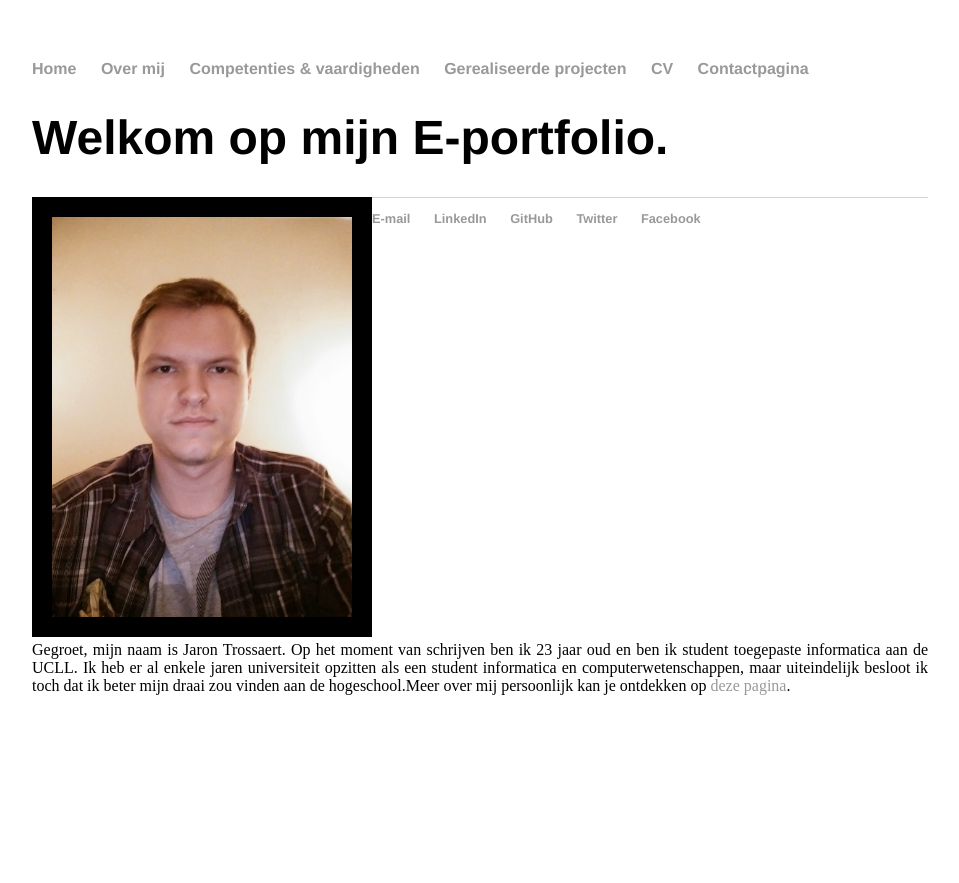
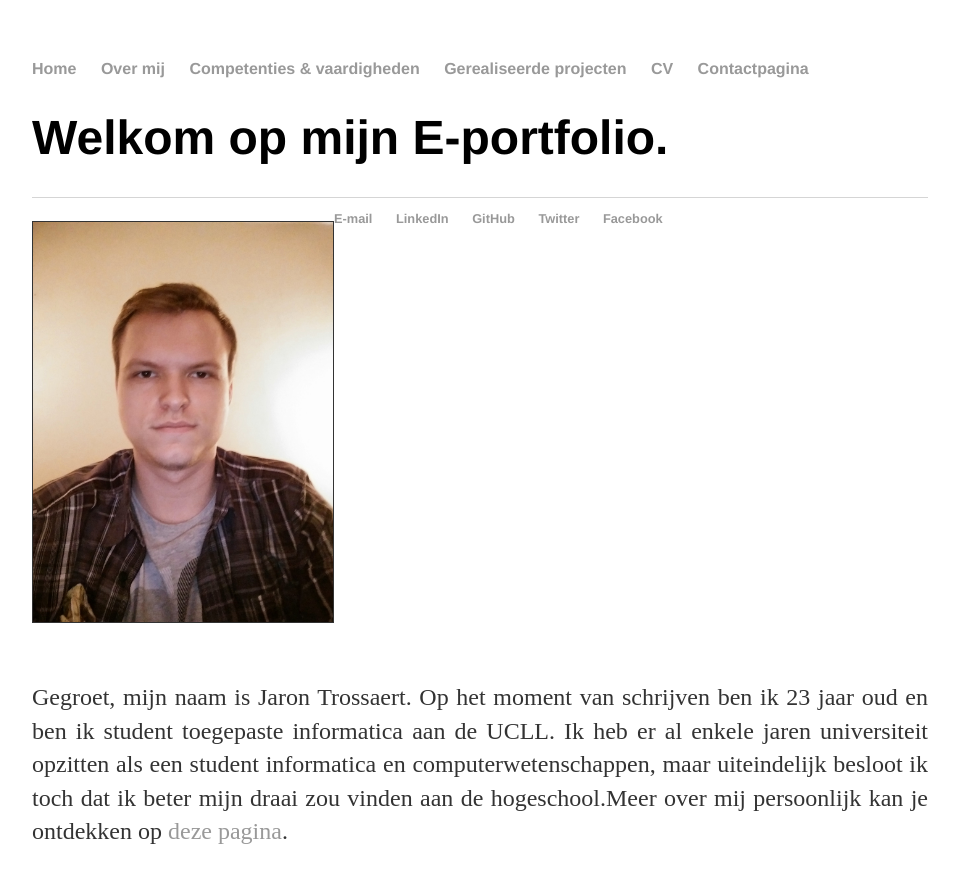
Before and after one commit to Jornax/Jornax.github.io, a Jekyll site: the page built from index.html, in a window 1280 px wide. Shown: the top 883 px of the page, without its empty margins (160-1119 px from the left). Built offline with Jekyll 4.4.1, drawn with Linux system fonts in a browser that asks for light colours.

Commit message:
Update index.html

```diff
--- a/index.html
+++ b/index.html
@@ -2,11 +2,11 @@
 layout: default
 title: E-portfolio van Jaron Trossaert
 ---
-<div class="blurb">
-	<h1>Welkom op mijn E-portfolio.</h1>
-	<div style="float: left;"><img src="tmpPhoto.jpg" width="300px" border="20px"></div>
-<div STYLE="text-align: justify;float: right;">Gegroet, mijn naam is Jaron Trossaert. Op het moment van schrijven ben ik 23 jaar oud
-	en ben ik student toegepaste informatica aan de UCLL. Ik heb er al enkele jaren universiteit opzitten als
-	een student informatica en computerwetenschappen, maar uiteindelijk besloot ik toch dat ik beter mijn draai
-	zou vinden aan de hogeschool.Meer over mij persoonlijk kan je ontdekken op <a href="/about">deze pagina</a>.</div>
+ <div class="blurb">
+ 	<h1>Welkom op mijn E-portfolio.</h1>
+ 	<p style="float: left;"><img src="tmpPhoto.jpg" width="300px" border="1px" vertical-align=middle></p>
+<p STYLE="text-align: justify;float:right;">Gegroet, mijn naam is Jaron Trossaert. Op het moment van schrijven ben ik 23 jaar oud
+ 	en ben ik student toegepaste informatica aan de UCLL. Ik heb er al enkele jaren universiteit opzitten als
+ 	een student informatica en computerwetenschappen, maar uiteindelijk besloot ik toch dat ik beter mijn draai
+ 	zou vinden aan de hogeschool.Meer over mij persoonlijk kan je ontdekken op <a href="/about">deze pagina</a>.</p>
 </div><!-- /.blurb -->
```
